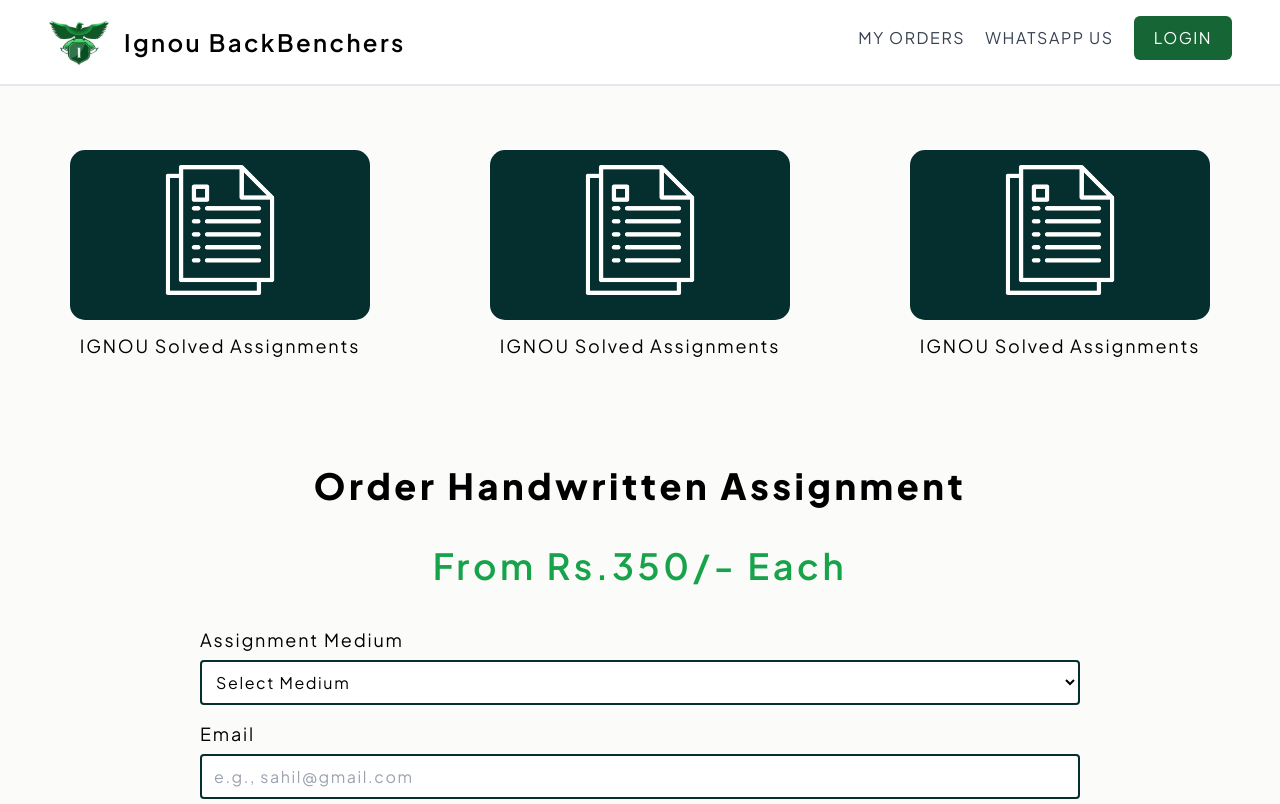
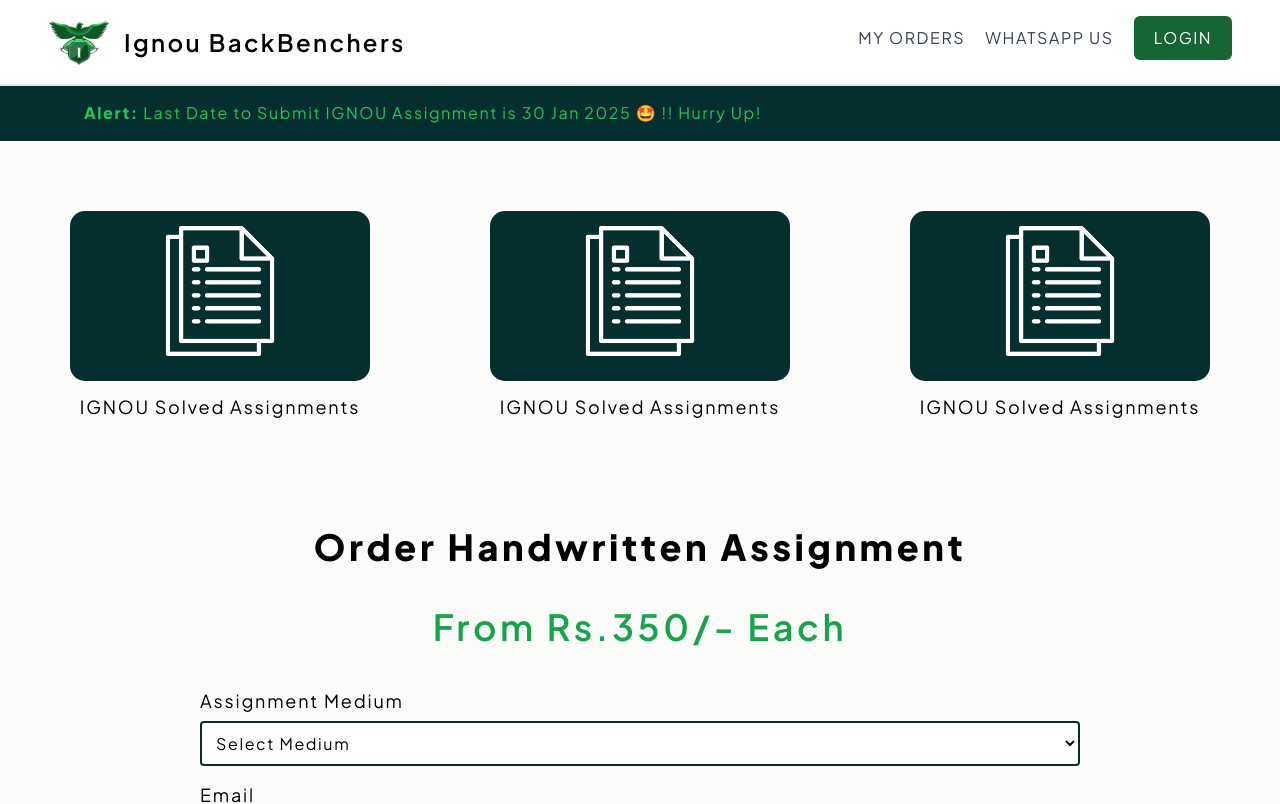
Before and after one commit to mesachinjakhar/ignoubackbenchers.com-nextjs, a Next.js app: page / in a window 1280 px wide. Shown: the top 804 px of the page. Built offline with nearby package versions, Linux system fonts and the light colour scheme.

Commit message:
animation issue fixed

```diff
--- a/components/Alert.jsx
+++ b/components/Alert.jsx
@@ -1,7 +1,7 @@
 export const Alert = () => {
   return (
     <div
-      className="alert bg-teal-950 text-green-500 px-11 py-1 overflow-hidden relative whitespace-nowrap xs:px-2 hidden"
+      className="alert bg-teal-950 text-green-500 px-11 py-1 overflow-hidden relative whitespace-nowrap xs:px-2"
       role="alert"
       aria-live="polite"
     >
--- a/components/Header.jsx
+++ b/components/Header.jsx
@@ -115,7 +115,7 @@ export const Header = () => {
       )}
 
       {/* Padding for content below fixed header */}
-      <div className="pt-20"></div>
+      <div className="pt-[85px]"></div>
     </>
   );
 };
--- a/tailwind.config.mjs
+++ b/tailwind.config.mjs
@@ -18,8 +18,11 @@ export default {
       keyframes: {
         scrollText: {
           "0%": { transform: "translateX(100%)" },
-          "100%": { transform: "translateX(-100%)" },
+          "100%": { transform: "translateX(-105%)" },
         },
+      },
+      animation: {
+        scrollText: "scrollText 13s linear infinite",
       },
     },
   },
```
